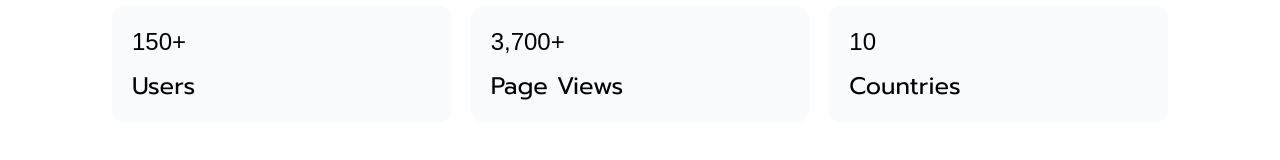
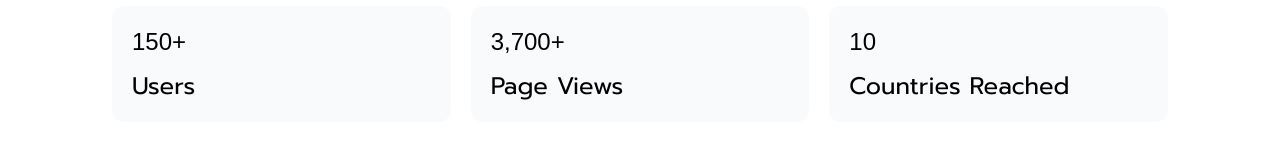
Before and after one commit to rzirvi1665/aiacademies-web, a Next.js app: page / in a window 1280 px wide. Shown: the part 745-905 px from the top of the page. Built offline with nearby package versions, Linux system fonts and the light colour scheme; a web font is replaced by a local one.

Commit message:
Update index.tsx

```diff
--- a/pages/index.tsx
+++ b/pages/index.tsx
@@ -32,7 +32,7 @@ const Home: NextPage = () => {
                     </div>
                     <div className="rounded-xl bg-slate-100/50 p-5">
                         <h3 className="font-medium">10</h3>
-                        <h3 className="mb-0">Countries</h3>
+                        <h3 className="mb-0">Countries Reached</h3>
                     </div>
                 </div>
                 <h2 className="font-medium mb-10">Frequently Asked Questions</h2>
```
